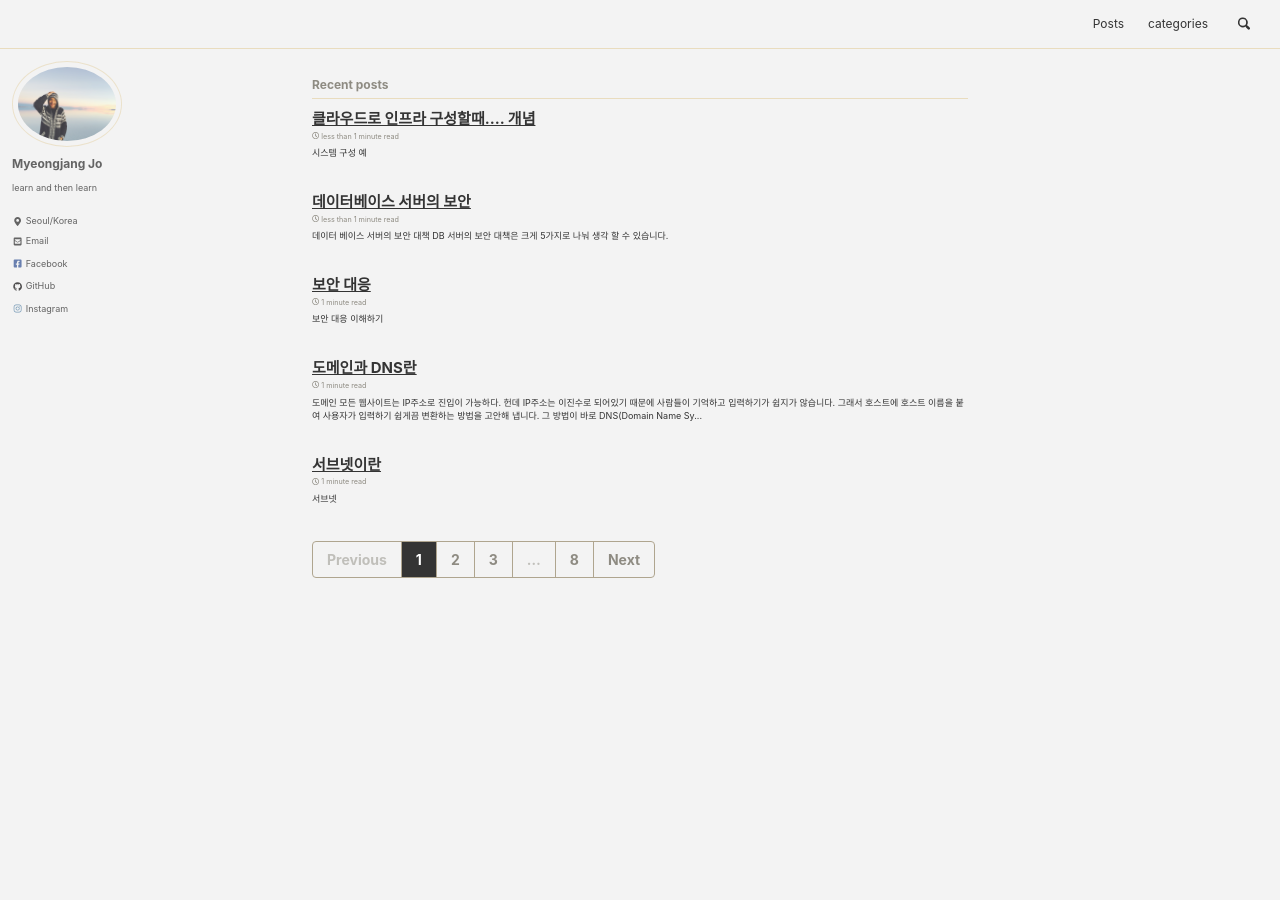
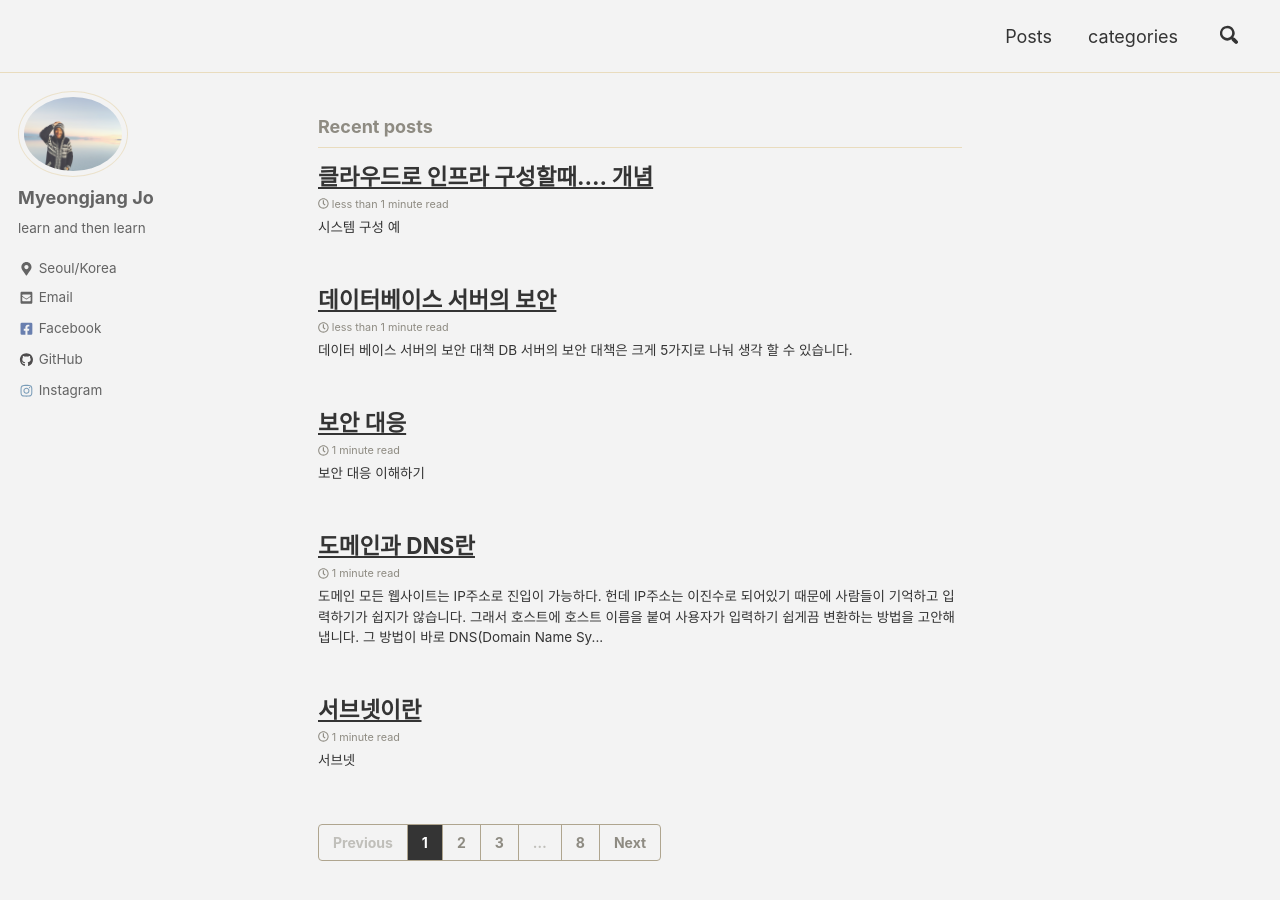
Before and after one commit to josephmjjo/josephmjjo.github.io, a Jekyll site: the page built from index.html, in a window 1280 px wide and 900 px high. Built offline with Jekyll 4.4.1, drawn with Linux system fonts in a browser that asks for light colours; cached includes are drawn as plain includes; nearby versions of some CDN libraries; the list of posts is cut into pages by our own code.

```diff
--- a/assets/css/main.scss
+++ b/assets/css/main.scss
@@ -10,14 +10,14 @@ html {
     font-size: 2px; // change to whatever
 
     @include breakpoint($medium) {
-      font-size: 10px; // change to whatever
+      font-size: 14px; // change to whatever
     }
 
     @include breakpoint($large) {
-      font-size: 12px; // change to whatever
+      font-size: 18px; // change to whatever
     }
 
     @include breakpoint($x-large) {
-      font-size: 12px; // change to whatever
+      font-size: 18px; // change to whatever
     }
   }
```
